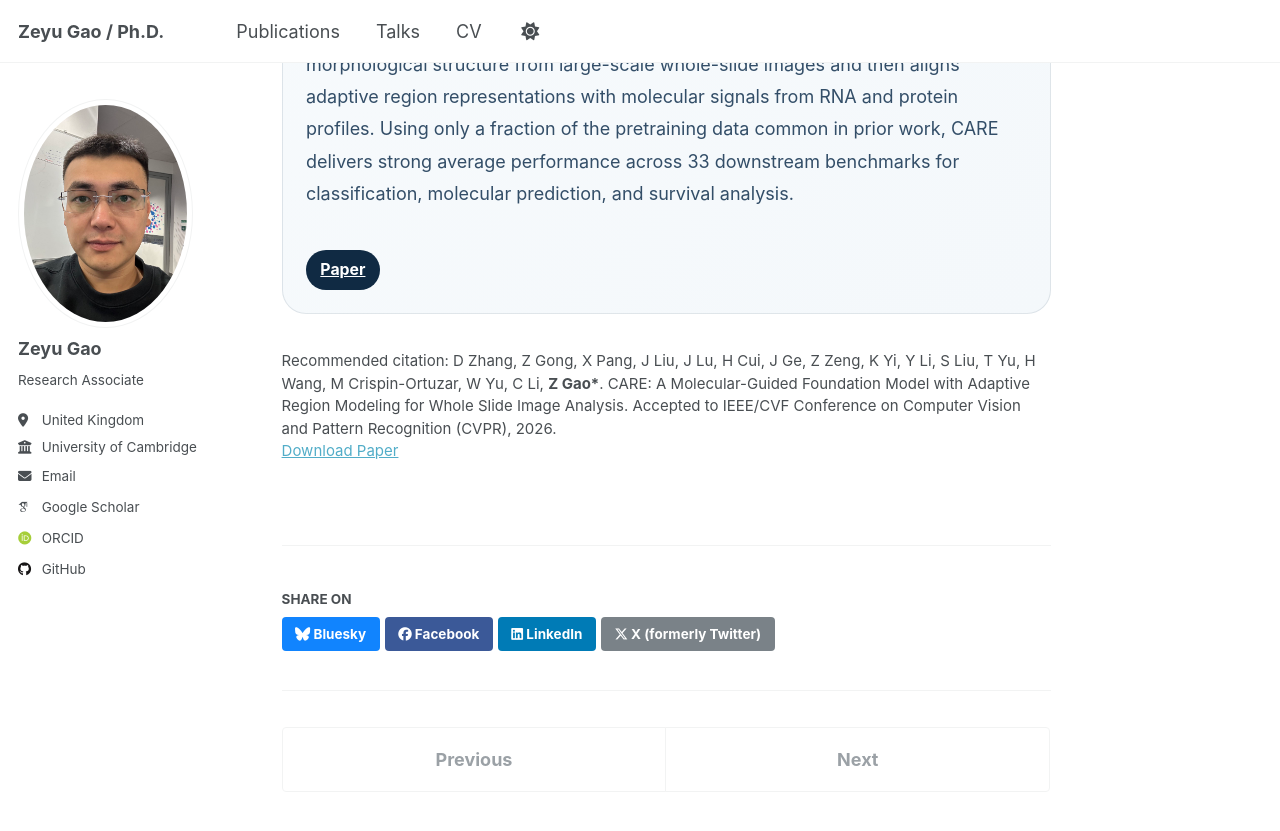
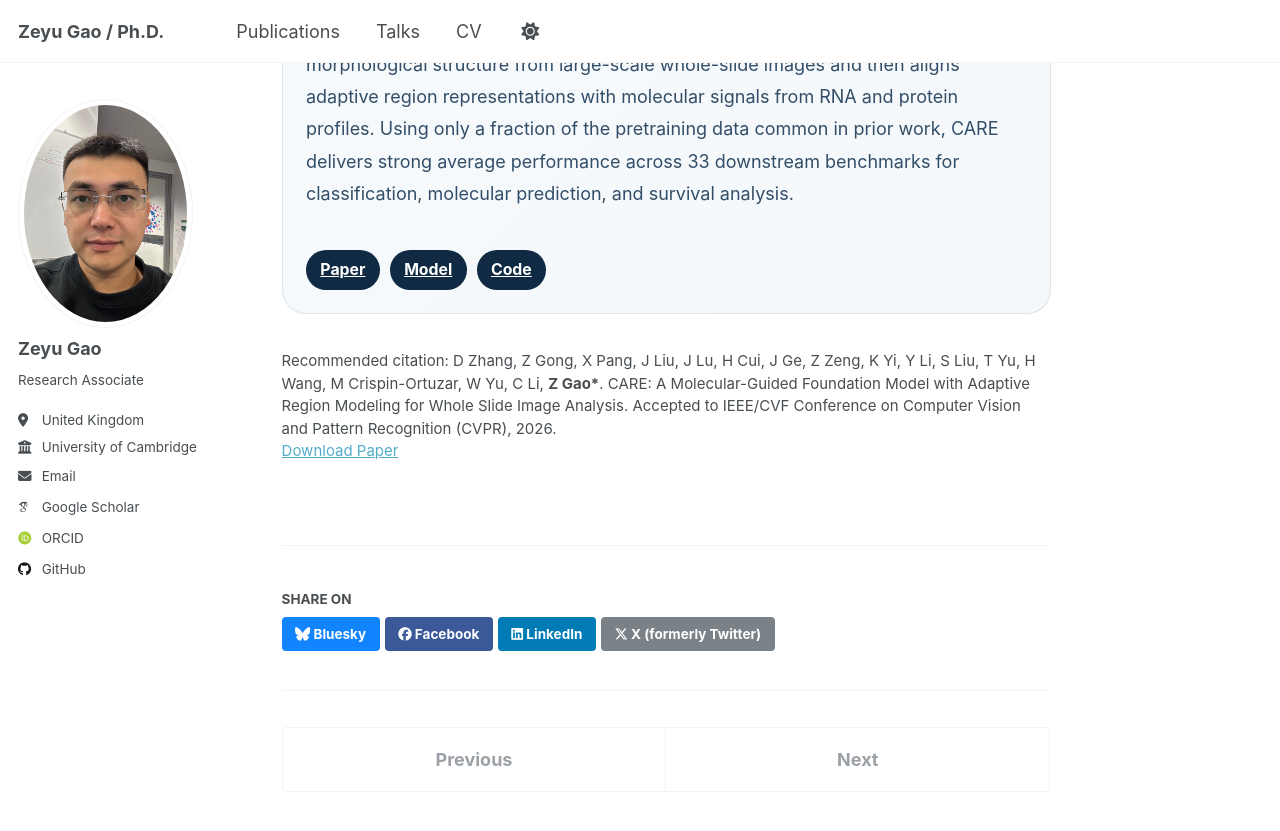
Before and after one commit to ZeyuGaoAi/ZeyuGaoAi.github.io, a Jekyll site: the page built from _publications/CVPR2026_CARE.md, in a window 1280 px wide and 900 px high, scrolled down 848 px. Shown: the top 831 px of the window. Built offline with Jekyll 4.4.1, drawn with Linux system fonts in a browser that asks for light colours; some web fonts are replaced; a script that is not in the unit is left out.

Commit message:
Add CARE model and code links

```diff
--- a/_includes/archive-publication-card.html
+++ b/_includes/archive-publication-card.html
@@ -41,6 +41,12 @@
       {% if post.paperurl %}
         <a class="publication-card__button" href="{{ post.paperurl }}">Paper</a>
       {% endif %}
+      {% if post.modelurl %}
+        <a class="publication-card__button" href="{{ post.modelurl }}">Model</a>
+      {% endif %}
+      {% if post.codeurl %}
+        <a class="publication-card__button" href="{{ post.codeurl }}">Code</a>
+      {% endif %}
       {% if post.slidesurl %}
         <a class="publication-card__button" href="{{ post.slidesurl }}">Slides</a>
       {% endif %}
--- a/_includes/publication-detail-hero.html
+++ b/_includes/publication-detail-hero.html
@@ -35,6 +35,12 @@
       {% if page.paperurl %}
         <a class="publication-card__button" href="{{ page.paperurl }}">Paper</a>
       {% endif %}
+      {% if page.modelurl %}
+        <a class="publication-card__button" href="{{ page.modelurl }}">Model</a>
+      {% endif %}
+      {% if page.codeurl %}
+        <a class="publication-card__button" href="{{ page.codeurl }}">Code</a>
+      {% endif %}
       {% if page.slidesurl %}
         <a class="publication-card__button" href="{{ page.slidesurl }}">Slides</a>
       {% endif %}
--- a/_publications/CVPR2026_CARE.md
+++ b/_publications/CVPR2026_CARE.md
@@ -5,6 +5,8 @@ category: conferences
 date: 2026-03-05
 venue: 'IEEE/CVF Conference on Computer Vision and Pattern Recognition'
 paperurl: https://arxiv.org/abs/2602.21637
+modelurl: https://huggingface.co/Zipper-1/CARE
+codeurl: https://github.com/zdipath/CARE
 header:
   teaser: "papers/CVPR2026_CARE.jpg"
 citation: 'D Zhang, Z Gong, X Pang, J Liu, J Lu, H Cui, J Ge, Z Zeng, K Yi, Y Li, S Liu, T Yu, H Wang, M Crispin-Ortuzar, W Yu, C Li, <strong>Z Gao*</strong>. CARE: A Molecular-Guided Foundation Model with Adaptive Region Modeling for Whole Slide Image Analysis. Accepted to IEEE/CVF Conference on Computer Vision and Pattern Recognition (CVPR), 2026.'
```
